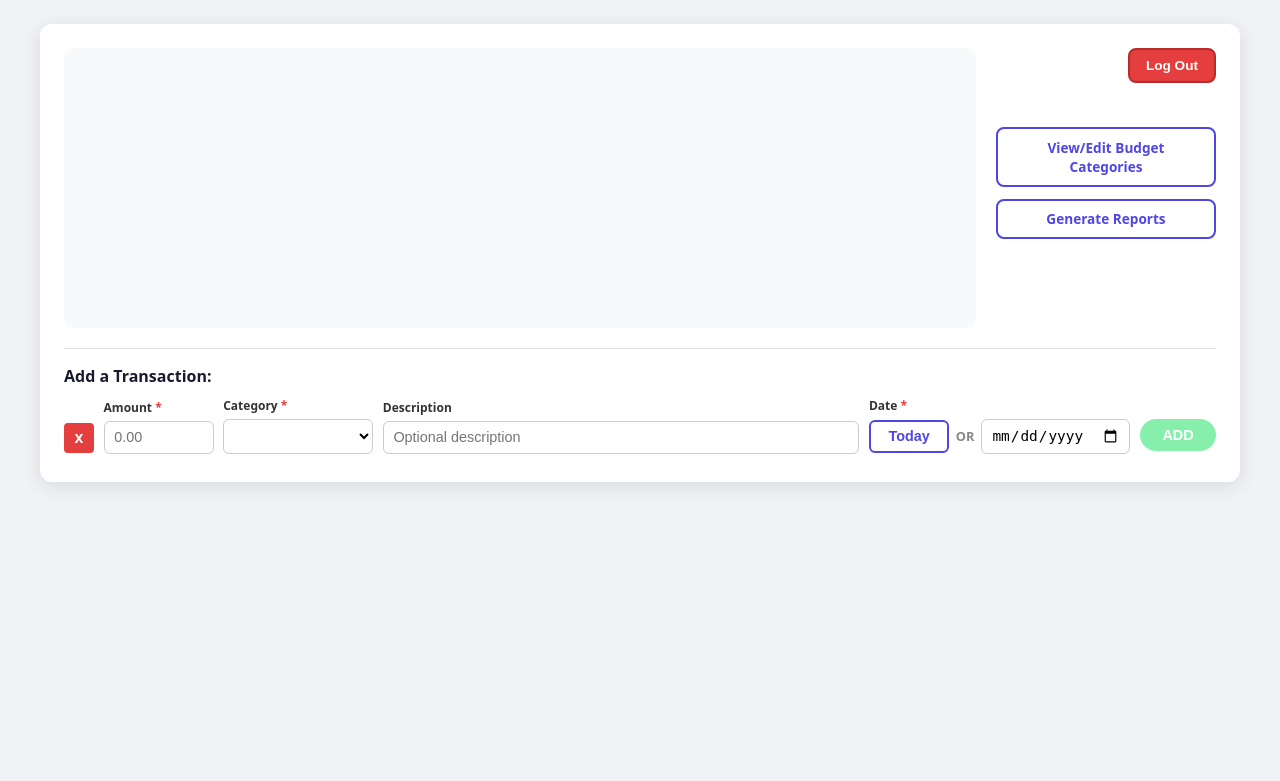
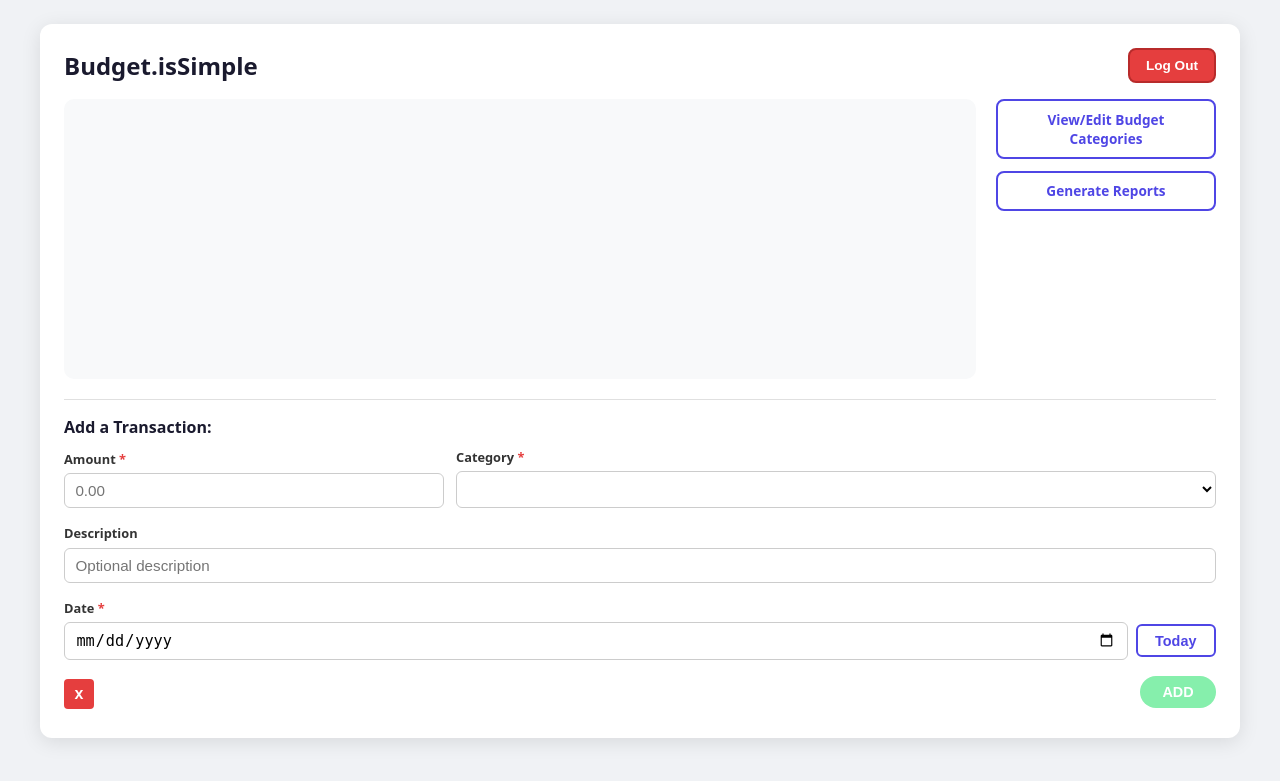
Before and after one commit to ref3rtado/Simple_Budget, a FastAPI app: template sb_app/src/view/templates/dashboard.html in a window 1280 px wide. Shown: the top 781 px of the page. Run offline with FastAPI, Linux system fonts and the light colour scheme; the template is opened without the code that fills it, so the values that code supplies are empty; some libraries are stand-ins or nearby versions.

Commit message:
adjust dashboard layout

```diff
--- a/sb_app/src/view/static/style.css
+++ b/sb_app/src/view/static/style.css
@@ -220,6 +220,25 @@ body.page-dashboard {
     gap: 0.75rem;
 }
 
+.dashboard-header {
+    display: flex;
+    align-items: center;
+    justify-content: space-between;
+    margin-bottom: 1rem;
+}
+
+.dashboard-title {
+    font-size: 1.5rem;
+    font-weight: 700;
+    margin-bottom: 0;
+    color: #1a1a2e;
+}
+
+.dashboard-header #btn-logout {
+    align-self: auto;
+    margin-bottom: 0;
+}
+
 /* ── A2: Placeholder pill overlay ──
 .data-viz-placeholder {
     background: #ffffff;
@@ -309,6 +328,11 @@ body.page-dashboard {
 
 /* ── MOBILE OVERRIDE (≤768px) ── */
 @media (max-width: 768px) {
+
+    .dashboard-title {
+        font-size: 1.2rem;
+    }
+
     .dashboard-page {
         padding: 0.75rem;
     }
@@ -406,34 +430,80 @@ body.page-dashboard {
 }
 
 /* Single horizontal flex row for all B fields */
-.txn-form-row {
+.txn-form-grid {
     display: flex;
-    flex-direction: row;
-    align-items: flex-end;
-    gap: 0.6rem;
-    flex-wrap: nowrap;
+    flex-direction: column;
+    gap: 0.75rem;
 }
 
-/* Override vertical form-group stacking inside the row */
-.txn-form-row .form-group {
+.txn-row {
+    display: flex;
+    align-items: flex-end;
+    gap: 0.75rem;
+}
+
+.txn-row .form-group {
     display: flex;
     flex-direction: column;
     margin-bottom: 0;
 }
 
+/* Row 1: Amount + Category share the row */
+.txn-row-1 .txn-amount-group { flex: 1; }
+.txn-row-1 .txn-budget-group { flex: 2; }
+
+/* Row 2: Description full width */
+.txn-row-2 .txn-desc-group { flex: 1; }
+
+/* Row 3: Date picker left (grows), Today button right */
+.txn-row-3 .txn-date-group { flex: 1; }
+.txn-row-3 .date-input-row {
+    display: flex;
+    align-items: center;
+    gap: 0.5rem;
+}
+.txn-row-3 input[type="date"] { flex: 1; }
+
+/* Row 4: Cancel left, ADD right */
+.txn-row-4 {
+    justify-content: space-between;
+    align-items: center;
+}
+
+/* Shared input styling for txn form */
+.txn-form-grid input[type="number"],
+.txn-form-grid input[type="text"],
+.txn-form-grid input[type="date"],
+.txn-form-grid select {
+    padding: 0.5rem 0.65rem;
+    border: 1px solid #ccc;
+    border-radius: 6px;
+    font-size: 0.95rem;
+    background: #fff;
+    width: 100%;
+}
+
+.txn-form-grid input:focus,
+.txn-form-grid select:focus {
+    outline: none;
+    border-color: var(--color-primary);
+    box-shadow: 0 0 0 3px rgba(79, 70, 229, 0.15);
+}
+
+.txn-form-grid label {
+    font-size: 0.8rem;
+}
+
+/* Override vertical form-group stacking inside the row */
+
+
 /* Field width modifiers */
-.txn-amount-group  { width: 110px; flex-shrink: 0; }
-.txn-budget-group  { width: 150px; flex-shrink: 0; }
-.txn-desc-group    { flex: 1 1 0; min-width: 120px; }
-.txn-date-group    { flex-shrink: 0; }
+
+
+
 
 /* Date sub-row: [TODAY] OR [date input] */
-.txn-form-row .date-input-row {
-    display: flex;
-    flex-direction: row;
-    align-items: center;
-    gap: 0.4rem;
-}
+
 
 .txn-date-group > label {
     margin-bottom: 0.3rem
@@ -501,29 +571,6 @@ body.page-dashboard {
 }
 
 /* Input sizing scoped to the horizontal row */
-.txn-form-row input[type="number"],
-.txn-form-row input[type="text"],
-.txn-form-row input[type="date"],
-.txn-form-row select {
-    padding: 0.45rem 0.6rem;
-    border: 1px solid #ccc;
-    border-radius: 6px;
-    font-size: 0.9rem;
-    background: #fff;
-    width: 100%;
-}
-.txn-form-row input[type="number"]:focus,
-.txn-form-row input[type="text"]:focus,
-.txn-form-row input[type="date"]:focus,
-.txn-form-row select:focus {
-    outline: none;
-    border-color: var(--color-primary);
-    box-shadow: 0 0 0 3px rgba(79, 70, 229, 0.15);
-}
-
-.txn-form-row label {
-    font-size: 0.75rem;
-}
 
 #transaction-message {
     margin-bottom: 0.5rem;
@@ -1102,7 +1149,5 @@ body.page-dashboard {
     .dashboard-top {
         grid-template-columns: 1fr;
     }
-    .txn-form-row {
-        flex-wrap: wrap;
-    }
+
 }
--- a/sb_app/src/view/templates/base.html
+++ b/sb_app/src/view/templates/base.html
@@ -4,7 +4,7 @@
     <meta charset="UTF-8">
     <meta name="viewport" content="width=device-width, initial-scale=1.0">
     <title>{% block title %}Budget App{% endblock %}</title>
-    <link rel="stylesheet" href="/static/style.css?v=13">
+    <link rel="stylesheet" href="/static/style.css?v=14">
     <script src="https://unpkg.com/htmx.org@2.0.4" defer></script>
     {% block extra_head %}{% endblock %}
 </head>
--- a/sb_app/src/view/templates/dashboard.html
+++ b/sb_app/src/view/templates/dashboard.html
@@ -10,6 +10,16 @@
 {% endblock %}
 
 {% block content %}
+    <div class="dashboard-header">
+        <h1 class="dashboard-title">Budget.isSimple</h1>
+        <button
+            id="btn-logout"
+            class="btn-secondary"
+            hx-post="/user/logout"
+            hx-swap="none">
+            Log Out
+        </button>
+    </div>
 
 {% if new_user %}
     {% if is_temp_user %}
@@ -28,3 +38,13 @@
 {% include "fragments/add_transaction.html" %}
 
 {% endblock %}
+
+{% block scripts %}
+    <script>
+        document.body.addEventListener('htmx:afterRequest', function (evt) {
+            if (evt.detail.elt.id === 'btn-logout' && evt.detail.successful) {
+                window.location.href = '/';
+            }
+        });
+    </script>
+{% endblock %}
--- a/sb_app/src/view/templates/fragments/add_transaction.html
+++ b/sb_app/src/view/templates/fragments/add_transaction.html
@@ -26,12 +26,10 @@
           hx-target="#data-viz-section"
           hx-swap="outerHTML">
 
-        <div class="txn-form-row">
+<div class="txn-form-grid">
 
-            {# B1: Cancel — red X square, clears all fields #}
-            <button type="button" id="btn-cancel-txn">x</button>
-
-            {# B2: Amount #}
+    {# Row 1: Amount + Category #}
+    <div class="txn-row txn-row-1">
         <div class="form-group txn-amount-group">
             <label for="txn-amount">Amount <span class="required">*</span></label>
             <div class="input-prefix-wrapper">
@@ -49,9 +47,6 @@
             <span class="field-error" id="err-cost"></span>
         </div>
 
-            {# B3: Budget category dropdown — populated by HTMX on load.
-                 hx-get queries /user/budgets and swaps in <option> elements.
-                 The static "General/Overall" option is the fallback. #}
         <div class="form-group txn-budget-group">
             <label for="txn-budget">Category <span class="required">*</span></label>
             <select
@@ -65,8 +60,10 @@
             </select>
             <span class="field-error" id="err-budget-name"></span>
         </div>
+    </div>
 
-            {# B4: Optional description — pattern restricts special characters #}
+    {# Row 2: Description #}
+    <div class="txn-row txn-row-2">
         <div class="form-group txn-desc-group">
             <label for="txn-desc">Description</label>
             <input
@@ -79,30 +76,28 @@
             >
             <span class="field-error" id="err-description"></span>
         </div>
+    </div>
 
-            {# B5 + B6 + B7: Date group #}
+    {# Row 3: Date picker left, Today button right #}
+    <div class="txn-row txn-row-3">
         <div class="form-group txn-date-group">
             <label for="txn-date">Date <span class="required">*</span></label>
             <div class="date-input-row">
-
-                    {# B5: Today shortcut button #}
-                    <button type="button" id="btn-today" class="btn-secondary">Today</button>
-
-                    <span class="or-text">OR</span>
-
-                    {# B6: Date input — filled by B5 or B7 (browser-native calendar) #}
                 <input
                     type="date"
                     id="txn-date"
                     name="txn_date"
                     required
                 >
-
+                <button type="button" id="btn-today" class="btn-secondary">Today</button>
             </div>
             <span class="field-error" id="err-transaction-date"></span>
         </div>
+    </div>
 
-            {# B8: DONE — disabled until B2, B3, B6 are filled #}
+    {# Row 4: Cancel left, ADD right #}
+    <div class="txn-row txn-row-4">
+        <button type="button" id="btn-cancel-txn">x</button>
         <button
             type="submit"
             id="btn-save-txn"
@@ -110,6 +105,7 @@
             disabled>
             ADD
         </button>
+    </div>
 
 </div>
 
--- a/sb_app/src/view/templates/fragments/nav_actions.html
+++ b/sb_app/src/view/templates/fragments/nav_actions.html
@@ -8,15 +8,6 @@
    ============================================================ #}
 
 <nav id="nav-actions-section" class="nav-actions-column">
-
-    {# C1: Log out #}
-    <button
-        id="btn-logout"
-        class="btn-secondary"
-        hx-post="/user/logout"
-        hx-swap="none">
-        Log Out
-    </button>
 
     {# C2: Categories page — TODO: build /categories route + template #}
     <a href="/categories" class="btn-secondary" id="link-categories">
@@ -29,12 +20,3 @@
     </a>
 
 </nav>
-
-<script>
-    // C1: Redirect to login after successful logout
-    document.body.addEventListener('htmx:afterRequest', function (evt) {
-        if (evt.detail.elt.id === 'btn-logout' && evt.detail.successful) {
-            window.location.href = '/';
-        }
-    });
-</script>
```
Lines whose indentation alone changed are shown as unchanged.
